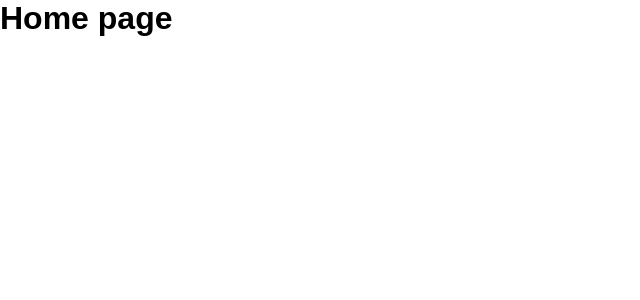
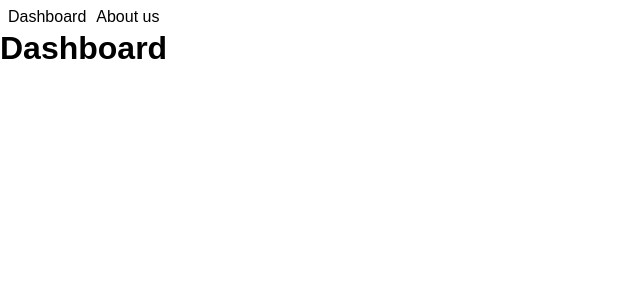
Before and after one commit to ypdebby/uidd2024, a React (Vite) app: page / in a window 1280 px wide. Shown: the top 300 px of the page, without its empty margins (0-640 px from the left). Built offline with nearby package versions, Linux system fonts and the light colour scheme.

Commit message:
加入Dashboard 當作首頁

```diff
--- a/src/App.jsx
+++ b/src/App.jsx
@@ -1,16 +1,13 @@
 import { React } from "react";
 import "./App.css";
+import Dashboard from "@/pages/Dashboard";
 import About from "@/pages/About";
 import {Routes, Route} from "react-router-dom";
 
 export default function App() {
   return (
     <Routes>
-      <Route path="/" element={
-        <>
-          <h1>Home page</h1>
-        </>
-      } />
+      <Route path="/" element={<Dashboard />} />
       <Route path='/about' element={<About />} />
     </Routes>
   );
--- /dev/null
+++ b/src/pages/Dashboard/index.jsx
@@ -0,0 +1,11 @@
+import React from "react";
+import Header from "@/components/Header";
+
+export default function Dashboard() {
+  return (
+    <>
+      <Header />
+      <h1>Dashboard</h1>
+    </>
+  );
+}
```
Also changed, not shown: src/pages/Dashboard/index.css (added).
